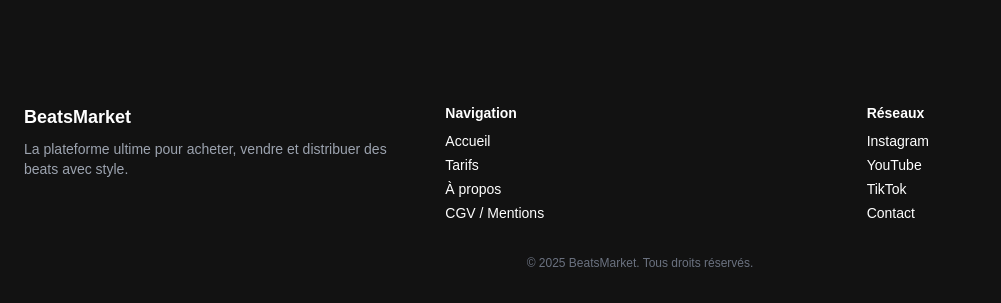
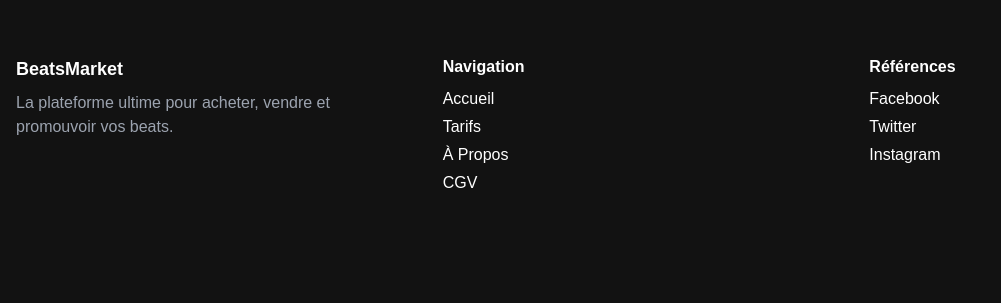
Before and after one commit to jaypms/beatsmarketlebon, a Next.js app: page / in a window 1280 px wide. Shown: the part 841-1144 px from the top of the page, without its empty margins (0-1001 px from the left). After the commit the page ends 1068 px from the top, so only its background shows below. Built offline with nearby package versions, Linux system fonts and the light colour scheme.

Commit message:
Update Footer.tsx

```diff
--- a/components/Footer.tsx
+++ b/components/Footer.tsx
@@ -3,35 +3,60 @@
 
 export default function Footer() {
   return (
-    <footer className="bg-darkbg2 text-white py-8 px-6 mt-12">
-      <div className="max-w-7xl mx-auto grid grid-cols-1 sm:grid-cols-3 gap-8 text-sm">
+    <footer className="bg-darkbg2 text-white py-8">
+      <div className="max-w-7xl mx-auto grid grid-cols-1 md:grid-cols-3 gap-8 px-4">
         <div>
           <h2 className="text-primary font-bold text-lg mb-2">BeatsMarket</h2>
           <p className="text-gray-400">
-            La plateforme ultime pour acheter, vendre et distribuer des beats avec style.
+            La plateforme ultime pour acheter, vendre et promouvoir vos beats.
           </p>
         </div>
         <div>
           <h3 className="font-semibold mb-2">Navigation</h3>
           <ul className="space-y-1">
-            <li><Link href="/"><a className="hover:text-primary">Accueil</a></Link></li>
-            <li><Link href="/pricing"><a className="hover:text-primary">Tarifs</a></Link></li>
-            <li><Link href="/about"><a className="hover:text-primary">À propos</a></Link></li>
-            <li><Link href="/terms"><a className="hover:text-primary">CGV / Mentions</a></Link></li>
+            <li>
+              <Link href="/" className="hover:text-pink-500 transition">
+                Accueil
+              </Link>
+            </li>
+            <li>
+              <Link href="/pricing" className="hover:text-pink-500 transition">
+                Tarifs
+              </Link>
+            </li>
+            <li>
+              <Link href="/about" className="hover:text-pink-500 transition">
+                À Propos
+              </Link>
+            </li>
+            <li>
+              <Link href="/terms" className="hover:text-pink-500 transition">
+                CGV
+              </Link>
+            </li>
           </ul>
         </div>
         <div>
-          <h3 className="font-semibold mb-2">Réseaux</h3>
+          <h3 className="font-semibold mb-2">Références</h3>
           <ul className="space-y-1">
-            <li><a href="#" className="hover:text-primary">Instagram</a></li>
-            <li><a href="#" className="hover:text-primary">YouTube</a></li>
-            <li><a href="#" className="hover:text-primary">TikTok</a></li>
-            <li><a href="#" className="hover:text-primary">Contact</a></li>
+            <li>
+              <a href="#" className="hover:text-pink-500 transition">
+                Facebook
+              </a>
+            </li>
+            <li>
+              <a href="#" className="hover:text-pink-500 transition">
+                Twitter
+              </a>
+            </li>
+            <li>
+              <a href="#" className="hover:text-pink-500 transition">
+                Instagram
+              </a>
+            </li>
+            {/* Ajoute ici d'autres liens si nécessaire */}
           </ul>
         </div>
-      </div>
-      <div className="text-center text-xs text-gray-500 mt-8">
-        &copy; {new Date().getFullYear()} BeatsMarket. Tous droits réservés.
       </div>
     </footer>
   )
```
